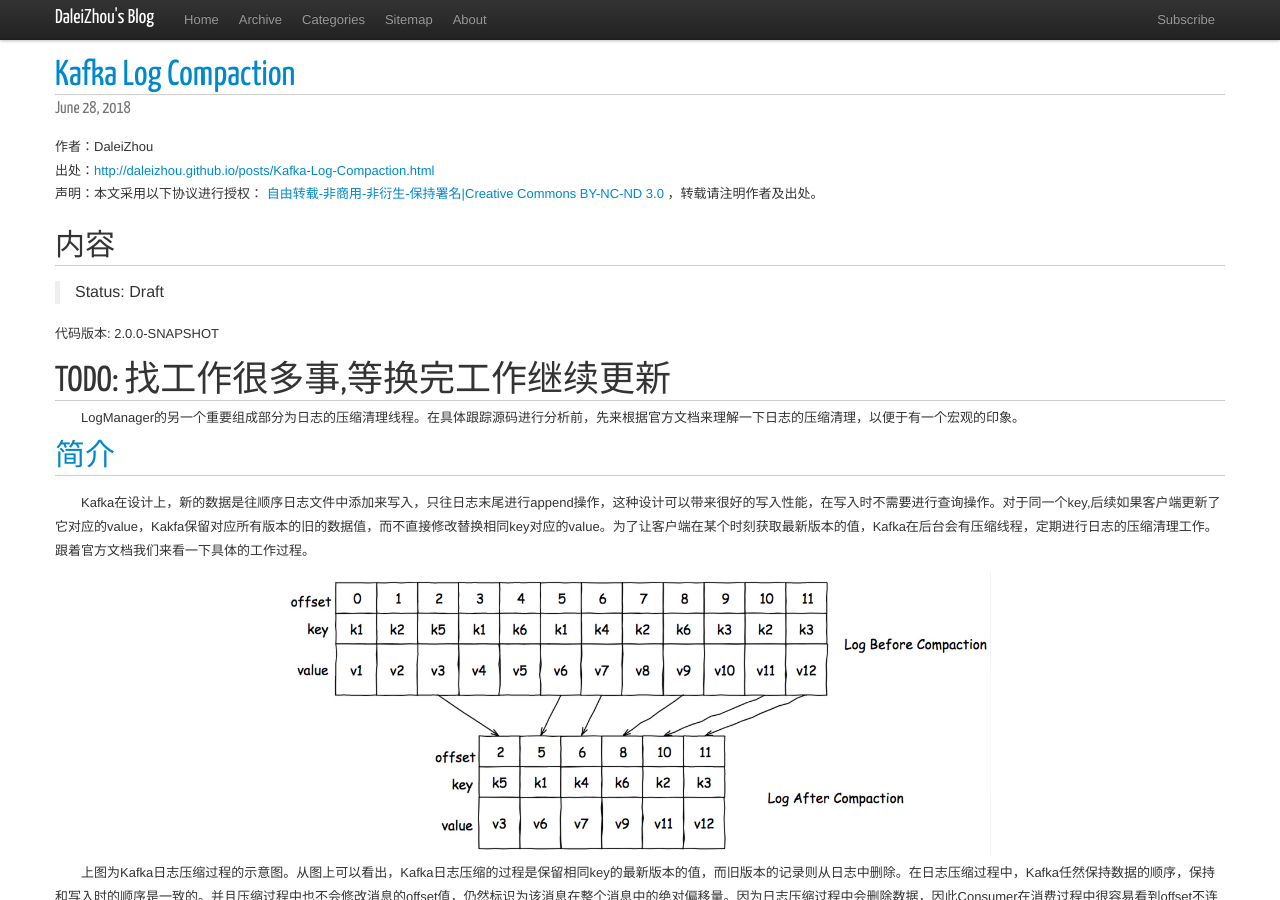
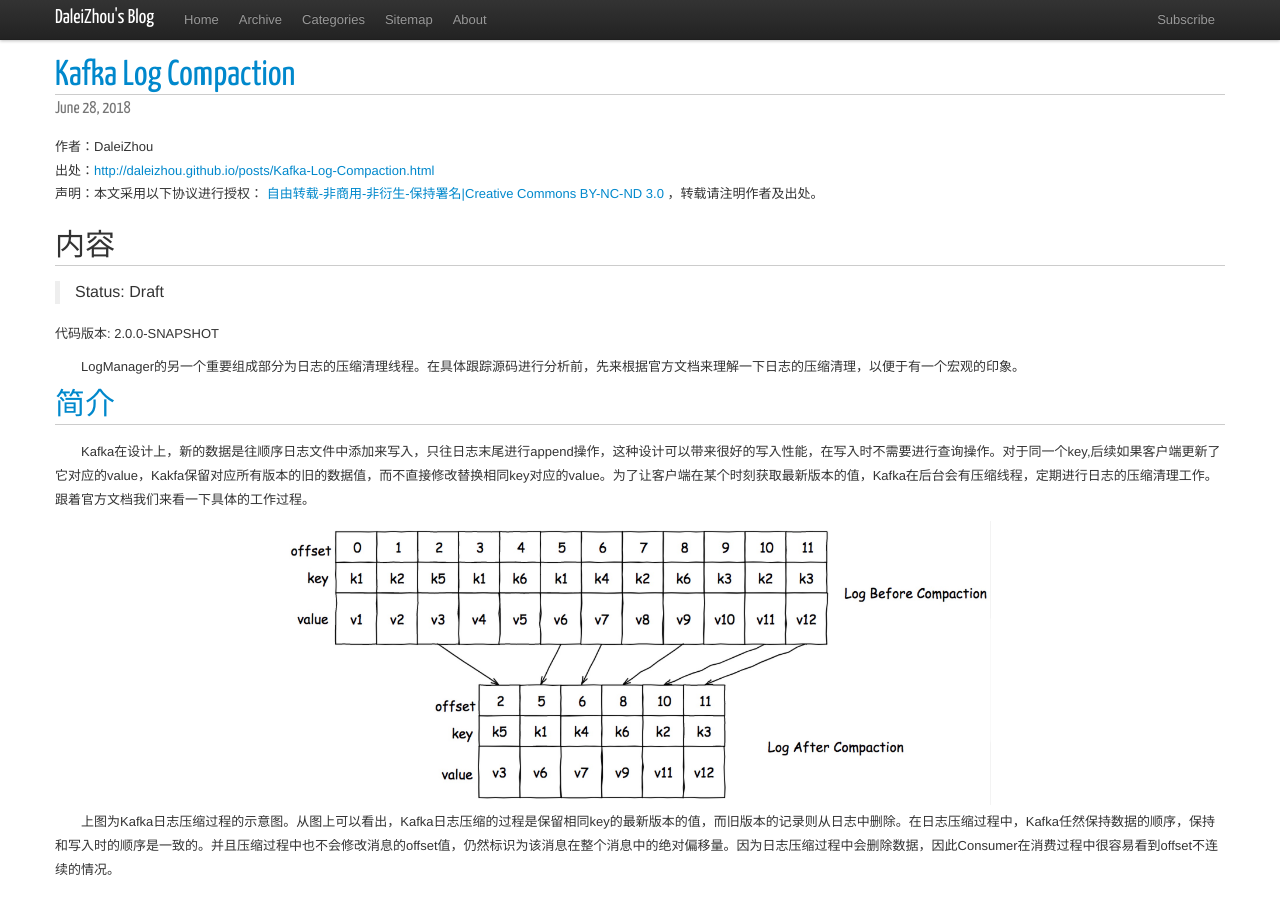
Before and after one commit to DaleiZhou/daleizhou.github.io, a Jekyll site: the page built from _posts/2018/2018-06-28-Kafka-Log-Compaction.md, in a window 1280 px wide and 900 px high. Built offline with Jekyll 4.4.1, drawn with Linux system fonts in a browser that asks for light colours; nearby versions of some CDN libraries; comment, search, counter and statistics services are not loaded.

Commit message:
Update 2018-06-28-Kafka-Log-Compaction.md

```diff
--- a/_posts/2018/2018-06-28-Kafka-Log-Compaction.md
+++ b/_posts/2018/2018-06-28-Kafka-Log-Compaction.md
@@ -8,8 +8,6 @@
 >Status: Draft
 
   代码版本: 2.0.0-SNAPSHOT
-
-# TODO: 找工作很多事,等换完工作继续更新
 
 　　LogManager的另一个重要组成部分为日志的压缩清理线程。在具体跟踪源码进行分析前，先来根据官方文档来理解一下日志的压缩清理，以便于有一个宏观的印象。
 
```
